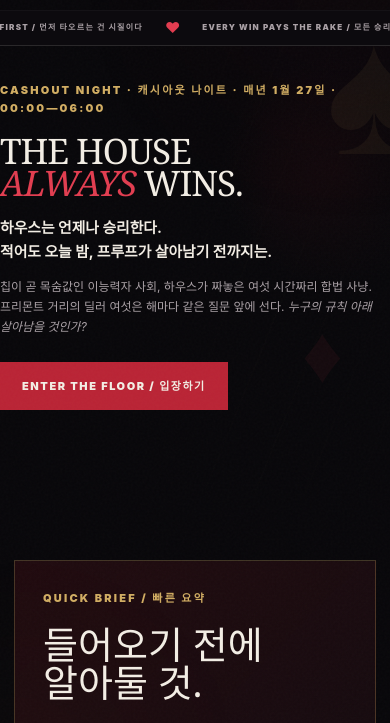
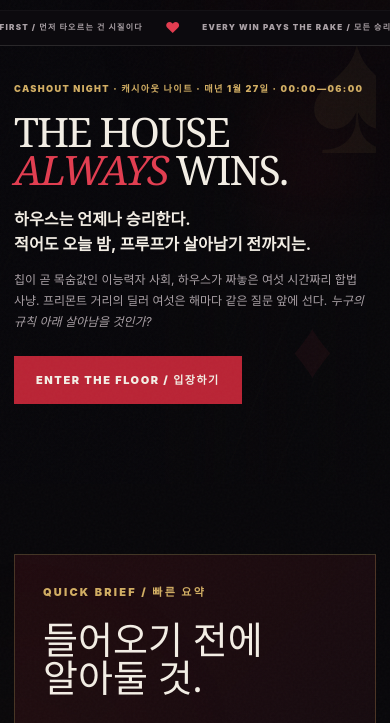
Before and after one commit to PAPPYVANWINKLEY/CASHOUT, a plain HTML site: page index.html in a window 390 px wide. Shown: the part 60-783 px from the top of the page. Drawn offline with Linux system fonts and the light colour scheme.

Commit message:
Add files via upload

```diff
--- a/styles.css
+++ b/styles.css
@@ -1653,3 +1653,109 @@ body.ability-cinematic-open {
   .draw-card-inner.spinning { animation: none !important; }
   .draw-card { opacity: 1; transform: none; }
 }
+
+/* ============================================================
+   FINAL MOBILE LAYOUT FIX — HERO WIDTH + UNCROPPED CINEMATIC
+   Keep this block at the very end of the stylesheet.
+   ============================================================ */
+@media (max-width: 680px) {
+  /* Restore the section-shell side gutters that an earlier .hero width rule removed. */
+  .hero.section-shell {
+    width: calc(100% - 28px);
+    max-width: calc(100% - 28px);
+    margin-inline: auto;
+    overflow: visible;
+  }
+
+  .hero-copy {
+    width: 100%;
+    max-width: 100%;
+    padding-right: 0;
+    min-width: 0;
+  }
+
+  .hero .eyebrow {
+    max-width: 100%;
+    margin-bottom: 16px;
+    font-size: clamp(8px, 2.35vw, 10px);
+    line-height: 1.75;
+    letter-spacing: .15em;
+    word-break: keep-all;
+    overflow-wrap: break-word;
+  }
+
+  .hero h1 {
+    width: 100%;
+    max-width: 100%;
+    font-size: clamp(34px, 10.4vw, 42px);
+    line-height: .94;
+    letter-spacing: -.045em;
+    white-space: normal;
+    word-break: normal;
+    overflow-wrap: normal;
+  }
+
+  .hero-lead,
+  .hero-summary {
+    width: 100%;
+    max-width: 100%;
+    word-break: keep-all;
+    overflow-wrap: break-word;
+  }
+
+  .hero-lead {
+    font-size: clamp(15px, 4.15vw, 18px);
+    line-height: 1.55;
+  }
+
+  .hero-summary {
+    font-size: 12px;
+    line-height: 1.75;
+  }
+
+  .hero-actions,
+  .hero-actions .btn {
+    max-width: 100%;
+  }
+
+  /* Show the full 2160:926 video on portrait phones instead of enlarging it to 168vw. */
+  .ability-cinematic-frame {
+    width: 100vw;
+    max-width: 100vw;
+    height: 100svh;
+    max-height: 100svh;
+    aspect-ratio: auto;
+    display: grid;
+    place-items: center;
+    overflow: hidden;
+    background: #050406;
+    box-shadow: none;
+  }
+
+  .ability-cinematic-video {
+    width: 100%;
+    height: 100%;
+    max-width: 100vw;
+    max-height: 100svh;
+    object-fit: contain;
+    object-position: center center;
+    transform: none;
+  }
+
+  .ability-cinematic-frame::after {
+    background:
+      linear-gradient(180deg, rgba(5,4,6,.12), transparent 28% 72%, rgba(5,4,6,.18)),
+      radial-gradient(ellipse at center, transparent 62%, rgba(5,4,6,.16) 100%);
+  }
+}
+
+@media (max-width: 360px) {
+  .hero.section-shell {
+    width: calc(100% - 22px);
+    max-width: calc(100% - 22px);
+  }
+
+  .hero h1 {
+    font-size: clamp(31px, 10vw, 36px);
+  }
+}
```
